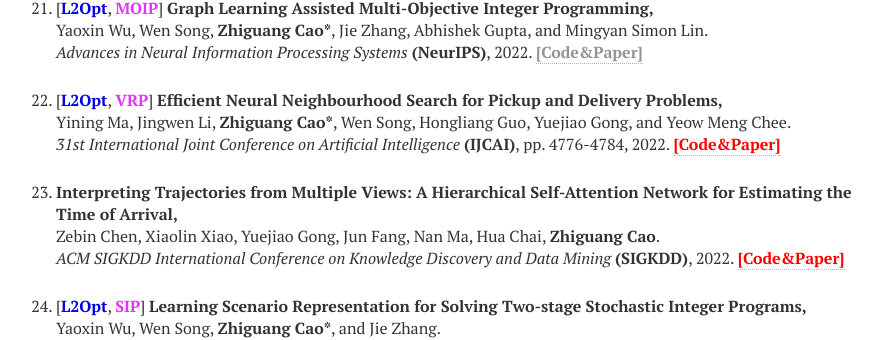
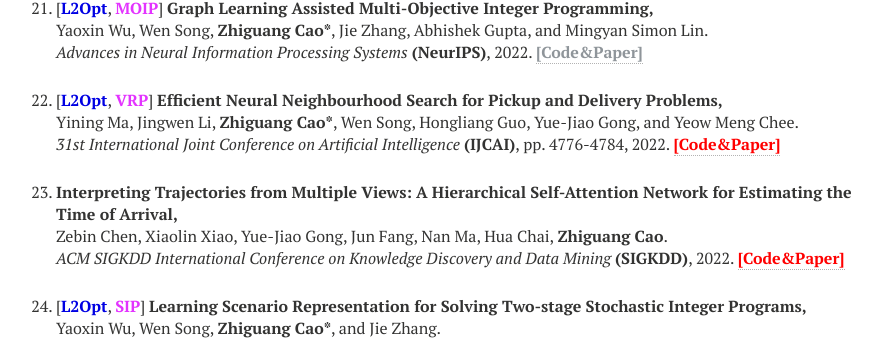
Before and after one commit to zhiguangcaosg/zhiguangcaosg.github.io, a Jekyll site: the page built from publications.md, in a window 1280 px wide and 900 px high, scrolled down 2045 px. Shown: the part 149-489 px from the top of the window, without its empty margins (264-1146 px from the left). Built offline with Jekyll 4.4.1, drawn with Linux system fonts in a browser that asks for light colours; nearby versions of some CDN libraries; some of the changed text lies outside the part shown.

Commit message:
Update publications.html

```diff
--- a/_layouts/publications.html
+++ b/_layouts/publications.html
@@ -268,7 +268,7 @@ div.bibtex pre { font-size: 75%; overflow: auto;  width: 100%; padding: 0em 0em;
 <li>
 <p>
 [<font color="#0000E3"><b>L2Opt</b></font>, <font color="#E333FF"><b>VRP</b></font>] <b>Efficient Neural Neighbourhood Search for Pickup and Delivery Problems,</b>
-<br> Yining Ma, Jingwen Li, <b>Zhiguang Cao*</b>, Wen Song, Hongliang Guo, Yuejiao Gong, and Yeow Meng Chee.<br>
+<br> Yining Ma, Jingwen Li, <b>Zhiguang Cao*</b>, Wen Song, Hongliang Guo, Yue-Jiao Gong, and Yeow Meng Chee.<br>
 <i>31st International Joint Conference on Artificial Intelligence</i> <b>(IJCAI)</b>, pp. 4776-4784, 2022. <a href="https://github.com/yining043/PDP-N2S" target="_blank"> <font color="#FF0000"><b>[Code&Paper]</b> </font></a>
 </p>
 </li>
@@ -276,7 +276,7 @@ div.bibtex pre { font-size: 75%; overflow: auto;  width: 100%; padding: 0em 0em;
 <li>
 <p>
 <b>Interpreting Trajectories from Multiple Views: A Hierarchical Self-Attention Network for Estimating the Time of Arrival,</b>
-<br> Zebin Chen, Xiaolin Xiao, Yuejiao Gong, Jun Fang, Nan Ma, Hua Chai, <b>Zhiguang Cao</b>.<br>
+<br> Zebin Chen, Xiaolin Xiao, Yue-Jiao Gong, Jun Fang, Nan Ma, Hua Chai, <b>Zhiguang Cao</b>.<br>
 <i>ACM SIGKDD International Conference on Knowledge Discovery and Data Mining</i> <b>(SIGKDD)</b>, 2022. <a href="https://github.com/YuejiaoGong/HierETA" target="_blank"> <font color="#FF0000"><b>[Code&Paper]</b> </font></a>
 </p>
 </li>
@@ -467,7 +467,7 @@ div.bibtex pre { font-size: 75%; overflow: auto;  width: 100%; padding: 0em 0em;
 <li>
 <p>
 [<font color="#0000E3"><b>L2Opt</b></font>, <font color="#E333FF"><b>HyperHeuristic</b></font>] <b>Deep Reinforcement Learning for Dynamic Algorithm Selection: A Proof-of-Principle Study on Differential Evolution,</b>
-<br>Hongshu Guo, Yining Ma, <b>Zhiguang Cao</b>, Yuejiao Gong, and Jun Zhang.<br>
+<br>Hongshu Guo, Yining Ma, <b>Zhiguang Cao</b>, Yue-Jiao Gong, and Jun Zhang.<br>
 <i> IEEE Transactions on Systems, Man and Cybernetics: Systems</i> <b>(SMCA)</b>, 2024. <a href="https://zhiguangcaosg.github.io/publications/"> <font color="#8F959A"><b>[Code&Paper]</b> </font></a>
 </p>
 </li>
@@ -490,8 +490,8 @@ div.bibtex pre { font-size: 75%; overflow: auto;  width: 100%; padding: 0em 0em;
 
 <li>
 <p>
-[<font color="#0000E3"><b>L2Opt</b></font>, <font color="#E333FF"><b>SSP</b></font>] <b>Island-Based Evolutionary Computation with Diverse Surrogates and Adaptive Knowledge Transfer for High-Dimensional Data-Driven Optimization,</b>
-<br>Yuejiao Gong, <b>Zhiguang Cao</b>, and Jun Zhang.<br>
+[<font color="#0000E3"><b>L2Opt</b></font>, <font color="#E333FF"><b>EC</b></font>] <b>Island-Based Evolutionary Computation with Diverse Surrogates and Adaptive Knowledge Transfer for High-Dimensional Data-Driven Optimization,</b>
+<br>Yue-Jiao Gong, <b>Zhiguang Cao</b>, and Jun Zhang.<br>
 <i> ACM Transactions on Evolutionary Learning and Optimization</i> <b>(TELO)</b>, 2024. <a href="https://zhiguangcaosg.github.io/publications/"> <font color="#8F959A"><b>[Code&Paper]</b> </font></a>
 </p>
 </li>
```
